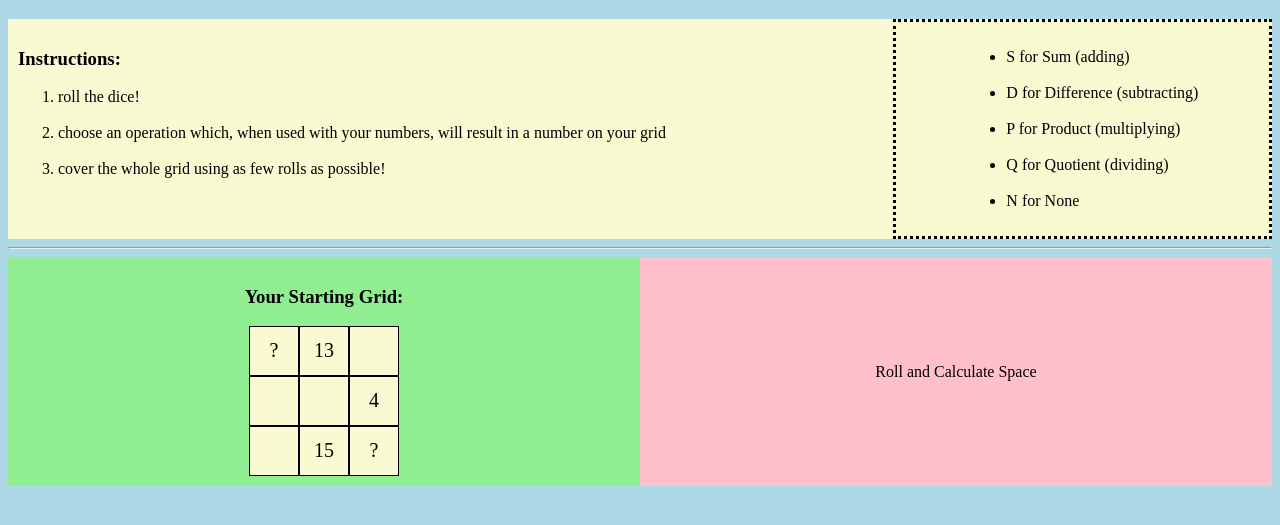
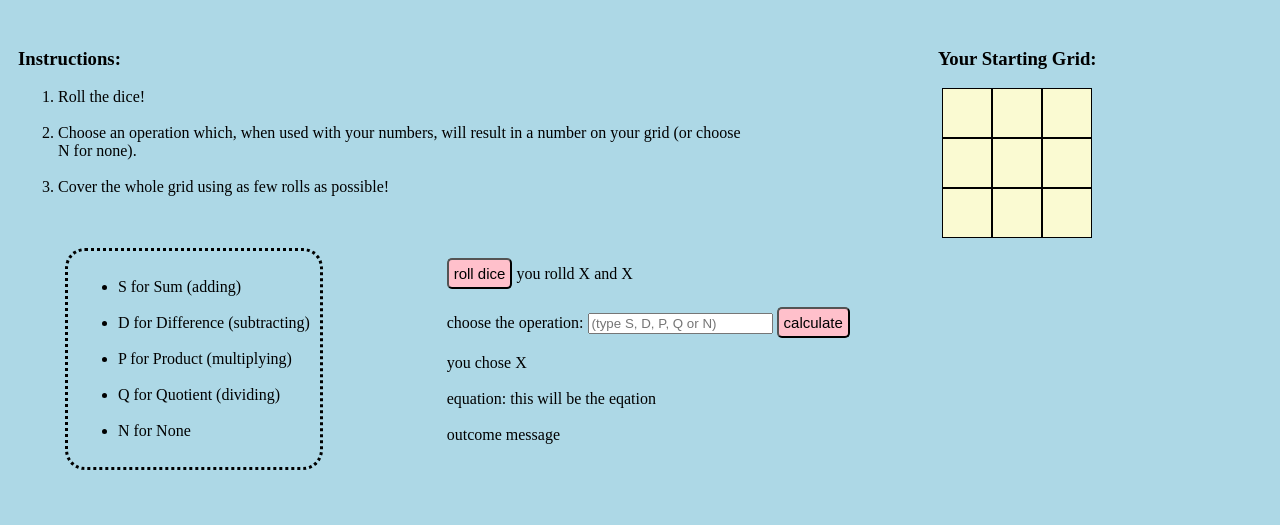
Before and after one commit to katsowka/basic, a plain HTML site: page index.html in a window 1280 px wide. Shown: the part 61-586 px from the top of the page. Drawn offline with Linux system fonts and the light colour scheme.

Commit message:
finishing layout

```diff
--- a/index.html
+++ b/index.html
@@ -14,12 +14,33 @@
             <div class="box" id="instructions">
                 <h3> Instructions: </h3>
                 <ol>
-                    <li>roll the dice!</li><br>
-                    <li>choose an operation which, when used with your numbers, will result in a number on your grid</li><br>
-                    <li>cover the whole grid using as few rolls as possible!</li>
+                    <li>Roll the dice!</li><br>
+                    <li>Choose an operation which, when used with your numbers, will result in a number on your grid
+                        (or choose N for none).</li><br>
+                    <li>Cover the whole grid using as few rolls as possible!</li>
                 </ol>
             </div>
 
+            <div align ="center" class="box" id="box-for-grid">
+                <h3 id="grid-message"></h3>
+
+                <div class="grid">
+                    <div class="cell" id="b00"></div>
+                    <div class="cell" id="b01"></div>
+                    <div class="cell" id="b02"></div>
+                    <div class="cell" id="b10"></div>
+                    <div class="cell" id="b11"></div>
+                    <div class="cell" id="b12"></div>
+                    <div class="cell" id="b20"></div>
+                    <div class="cell" id="b21"></div>
+                    <div class="cell" id="b22"></div>
+                </div>
+
+            </div>
+
+        </div>
+
+        <div class="container">
             <div class="box" id="operations">
                 <ul>
                     <li>S for Sum (adding)</li><br>
@@ -29,30 +50,28 @@
                     <li>N for None</li>
                 </ul>
             </div>
-        </div>
 
-        <hr>
-
-        <div class="container">
-            <div align ="center" class="box" id="box-for-grid">
-                <h3 id="grid-message"></h3>
-
-                <div class="grid">
-                    <div class="cell" id="b00">?</div>
-                    <div class="cell" id="b01">13</div>
-                    <div class="cell" id="b02"></div>
-                    <div class="cell" id="b10"></div>
-                    <div class="cell" id="b11"></div>
-                    <div class="cell" id="b12">4</div>
-                    <div class="cell" id="b20"></div>
-                    <div class="cell" id="b21">15</div>
-                    <div class="cell" id="b22">?</div>
+            <div class="box" id="box-roll">
+                <button id="roll-button" onclick="rollDice()">roll dice</button>
+                <span class="after-roll" id="numbers-rolled">you rolld X and X</span><br><br>
+                <div class="after-roll">choose the operation:
+                    <input type="text" id="op" placeholder="(type S, D, P, Q or N)">
+                    <button id="calc-button" onclick="getOutcome()">calculate</button>
+                    <br>
+                    <p class="after-choice"><span id="choice-msg">you chose X</span>
+                    <br><br>
+                    equation: <span id="expression">this will be the eqation</span>
+                    <br><br>
+                    <span id="outcome-msg">outcome message</span>
+                    </p>
                 </div>
 
+
+
+
+
+
             </div>
-
-            <div class="box" id="box4">
-                    Roll and Calculate Space</div>
         </div>
 
         <script src="main.js"></script>
--- a/main.js
+++ b/main.js
@@ -1,10 +1,61 @@
 // console.log(document);
 // console.dir(document);
+// alert("success")
 
-// alert("success")
+// back-end stuff
+const diceOptions = [1, 2, 3, 4];
+let sums = [];
+let diffs = [];
+let prods = [];
+let quots = [];
+
+for (let i=1; i<5; i++){
+  for (let j=1; j<5; j++){
+    sums.push(i+j);
+    diffs.push(Math.abs(i-j));
+    prods.push(i*j);
+    if (Math.max(i, j)/ Math.min(i, j)%1===0){
+      quots.push(Math.max(i, j)/ Math.min(i, j));
+    }
+  }
+}
+
+const nums = Array.from(new Set(sums.concat(diffs, prods, quots)));
+
+function makeGrid(gridKeys, nums){
+  let gridVals = _.sampleSize(nums, 9);
+  let grid = {};
+  for (let i = 0; i < gridKeys.length; i++){
+    grid[gridKeys[i]]=gridVals[i];
+  }
+  return grid;
+}
+
+// fixed items for each game
+
+// const gridKeys = ["b00", "b01", "b02", "b10", "b11", "b12", "b20", "b21", "b22"];
+// const grid = makeGrid(gridKeys, nums);
+// const gridVals = Object.values(grid)
+
+
+// // changing items for each game, from back-end
+
+// let gridValsLeft = gridVals.slice(0);
+
+// for (let i=0; i<gridKeys.length; i++){
+// document.getElementById(String(gridKeys[i])).textContent = grid[gridKeys[i]];
+// }
+
+
+// front end stuff
 
 const gridMessageStart = "Your Starting Grid:";
 const gridMessageNow = "Your Grid Now:";
 const gridMessageEnd = "You Won!";
 
 document.getElementById("grid-message").textContent = gridMessageStart;
+
+// document.getElementById("b22").textContent = '5'; //grid[gridKeys[0]];
+// document.getElementById(`${gridKeys[0]}`).textContent = grid[gridKeys[0]];
+
+// leave grid for now!! it runs in CodePen! Just do the sections!!!!
--- a/styles.css
+++ b/styles.css
@@ -1,39 +1,37 @@
-* {
-  box-sizing: border-box;
-}
-
-body{
+body {
     background-color: lightblue;
 }
 
-h1{
+h1 {
     color: darkslateblue;
 }
 
-.container{
-    background-color: lightgoldenrodyellow;
+button{
+  background-color: pink;
+  border-radius: 5px;
+  padding: 5px;
+  font-size: 15px;
+  cursor: pointer;
+}
+
+.container {
     display: flex;
     justify-content: space-around;
 }
 
-.box{
+.box {
     padding: 10px;
-    /* float: left; */
-    /* display: flex; */
-    /* justify-content: center; */
     align-items: center;
-    /* text-align: center */
 }
 
-.grid{
+.grid {
   display: grid;
   width: 150px;
   height: 150px;
   grid-template: 50px 50px 50px / 50px 50px 50px;
-  /* auto auto auto / auto auto auto; */
 }
 
-.cell{
+.cell {
   background-color: lightgoldenrodyellow;
   border: 1px solid black;
   padding: 12px;
@@ -41,32 +39,23 @@ h1{
   text-align: center;
 }
 
-#instructions{
-  width: 70%;
-  /* height: 30vh;  use max somehow? or min?*/
+
+#instructions {
+  width: 60%;
 }
 
-#operations{
+#operations {
   display: flex;
   justify-content: center;
-  border-style:dotted;
-  width: 30%;
+  border-style: dotted;
+  border-radius: 20px;
+  /* width: 40%; */
 }
 
-#box-for-grid{
-  background-color: lightgreen;
-  width: 50%;
+#box-for-grid {
+  width: 40%;
 }
 
-
-
-#box4{
-  display: flex;
-  justify-content: center;
-  background-color: pink;
-  width: 50%;
+#box-roll {
+  width: 60%;
 }
-
-button{
-    background-color: pink;
-  }
```
